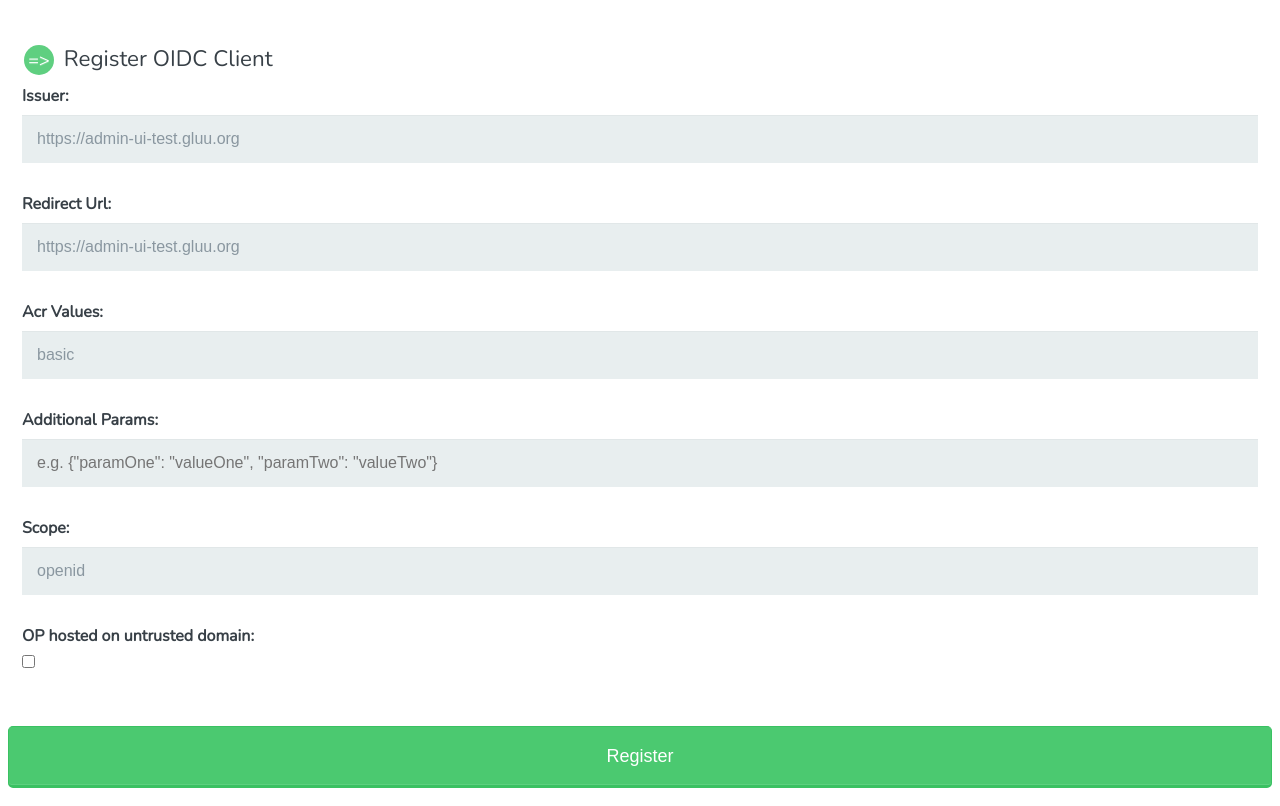
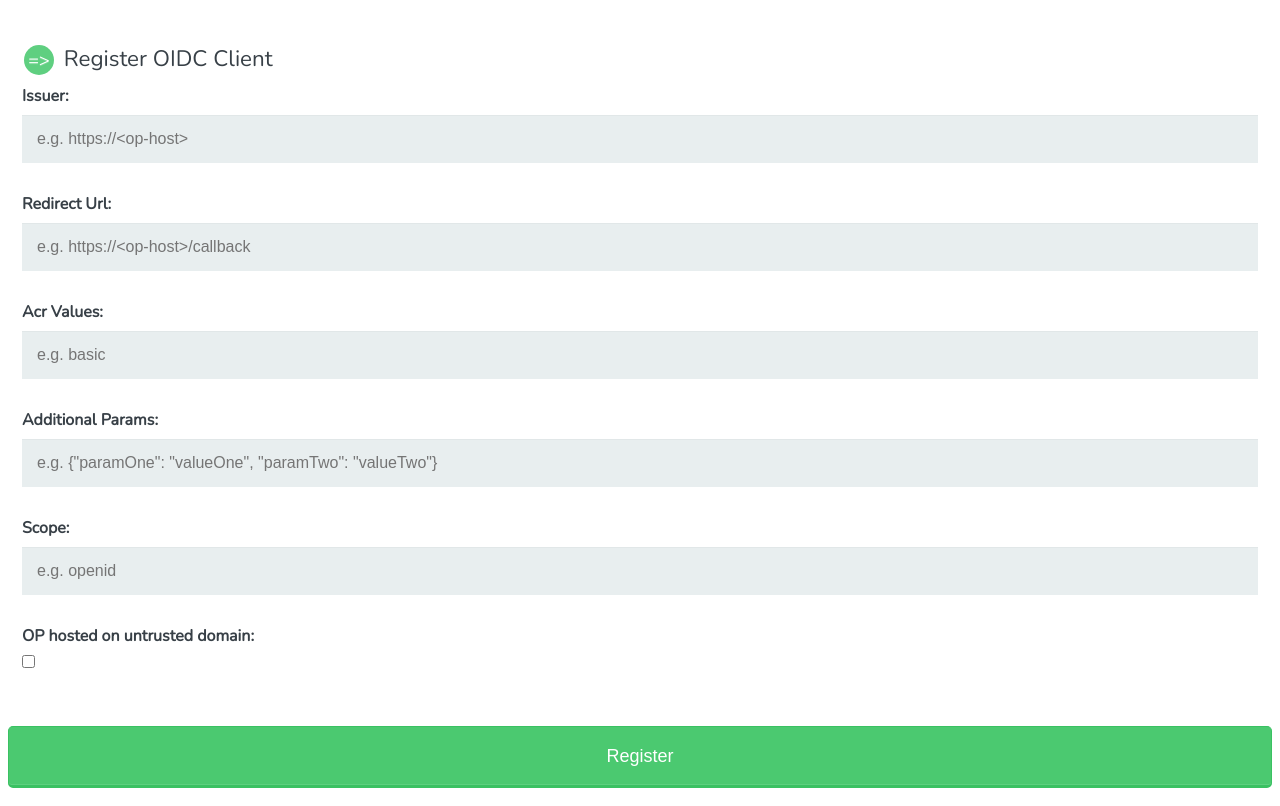
Before and after one commit to duttarnab/gluu.oidc.rp, a website built with webpack: page public/popup.html in a window 1280 px wide. Shown: the part 54-860 px from the top of the page. Built offline with nearby package versions, Linux system fonts and the light colour scheme; some packages are replaced by stand-ins of ours; files whose address does not match are found by name.

Commit message:
remove default values

```diff
--- a/public/popup.html
+++ b/public/popup.html
@@ -19,19 +19,19 @@
             <legend><span class="number">=></span> Register OIDC Client</legend>
 
             <label for="issuer"><b>Issuer:</b></label>
-            <input type="text" id="issuer" name="issuer" placeholder="e.g. https://<op-host>" autocomplete="off" value="https://admin-ui-test.gluu.org">
+            <input type="text" id="issuer" name="issuer" placeholder="e.g. https://<op-host>" autocomplete="off" >
 
             <label for="redirectUri"><b>Redirect Url:</b></label>
-            <input type="text" id="redirectUri" name="redirectUri" placeholder="e.g. https://<op-host>/callback" autocomplete="off" value="https://admin-ui-test.gluu.org">
+            <input type="text" id="redirectUri" name="redirectUri" placeholder="e.g. https://<op-host>/callback" autocomplete="off" >
 
             <label for="acrValues"><b>Acr Values:</b></label>
-            <input type="text" id="acrValues"       name="acrValues" placeholder="e.g. basic" autocomplete="off" value="basic">
+            <input type="text" id="acrValues"       name="acrValues" placeholder="e.g. basic" autocomplete="off" >
 
             <label for="additionalParam"><b>Additional Params:</b></label>
             <input type="text" id="additionalParam"  name="additionalParam" placeholder='e.g. {"paramOne": "valueOne", "paramTwo": "valueTwo"}' autocomplete="off">
 
             <label for="scope"><b>Scope:</b></label>
-            <input type="text" id="scope"       name="scope" placeholder="e.g. openid" autocomplete="off" value="openid">
+            <input type="text" id="scope"       name="scope" placeholder="e.g. openid" autocomplete="off" >
 
             <label for="scope"><b>OP hosted on untrusted domain:</b></label>
             <input type="checkbox" id="clientExists" name="clientExists" value="clientExists">
```
Also changed, not shown: README.md.
